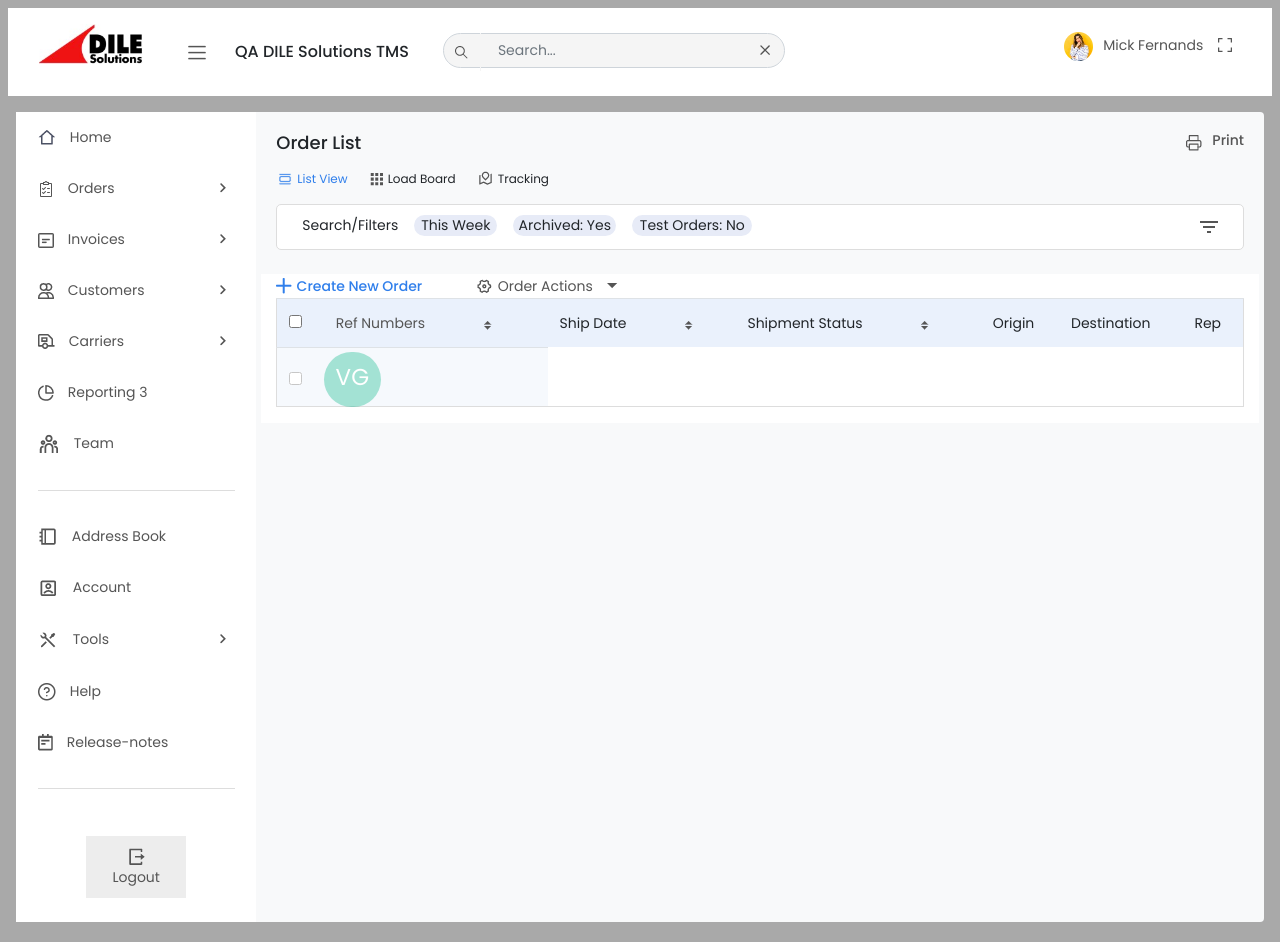
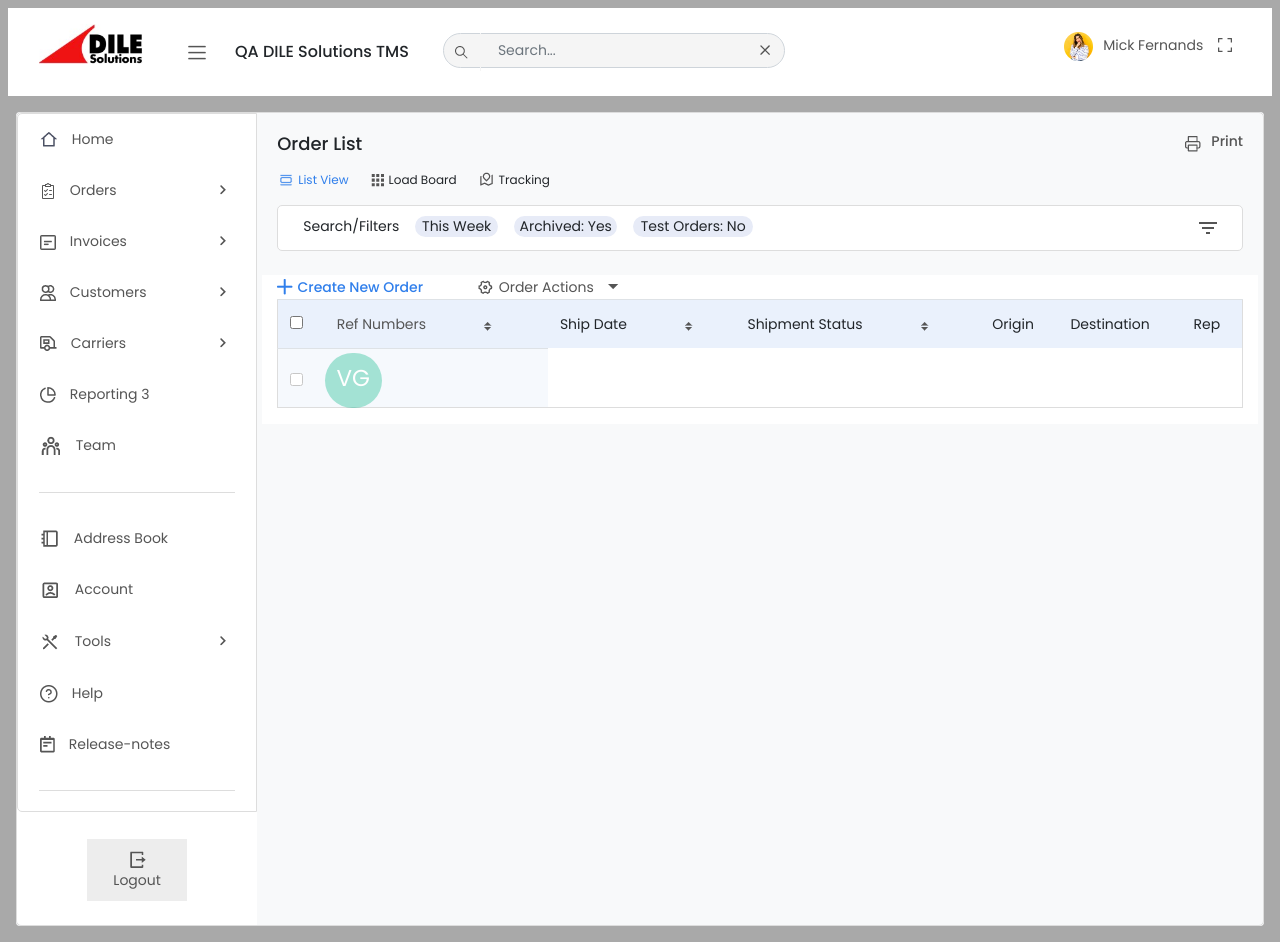
Before and after one commit to Maria-Celas/dile-stage-1, a plain HTML site: page dile-solutions/index.html in a window 1280 px wide. Drawn offline with nearby package versions, Linux system fonts and the light colour scheme; files that its build step writes are made by us from their sources; a script that the page names is missing; files whose address does not match are found by name.

Commit message:
Update style.scss

```diff
--- a/dile-solutions/style.scss
+++ b/dile-solutions/style.scss
@@ -1,40 +1,38 @@
 @import "https://fonts.googleapis.com/css?family=Poppins:300,400,500,600,700";
 // font styles
-$poppins : "Poppins", sans-serif;
-$lato : 'Lato', sans-serif;
+$poppins: "Poppins", sans-serif;
+$lato: "Lato", sans-serif;
 // font sizes
-$font-18 : 18px;
-$font-14 : 14px;
-$font-12 : 12px;
-$font-18 : 18px;
-$font-16 : 16px;
-$font-23 : 23px;
+$font-18: 18px;
+$font-14: 14px;
+$font-12: 12px;
+$font-18: 18px;
+$font-16: 16px;
+$font-23: 23px;
 // color
-$color-1 : #FFFFFF;
-$color-2 : #F8F9FA;
-$color-3 : #D1D5DF80;
-$color-4 : #DDDDDD;
-$color-5 : #000000;
-$color-6 : #555555;
-$color-7 : #307FEB;
-$color-8 : #E7EBF7;
-$color-9 : #EF1319;
-$color-10 : #EDEDED;
-$color-11 : #E6E6E6;
-$color-12 : #F5F5F5;
-$color-13 : #00000012;
-$color-14 : #EAF1FC;
-$color-15 : #D4D4D4;
-$color-16 : #FFF4F4;
-$color-17 : #F7A1A1;
-$color-18 : #DD4040;
-$color-19 : #A9A9A9;
-$color-20 : #1CB995;
-$color-21 : #707070;
-$color-22 : #BBD4F7;
-$color-23 : #F2F2F2;
-
-
+$color-1: #ffffff;
+$color-2: #f8f9fa;
+$color-3: #d1d5df80;
+$color-4: #dddddd;
+$color-5: #000000;
+$color-6: #555555;
+$color-7: #307feb;
+$color-8: #e7ebf7;
+$color-9: #ef1319;
+$color-10: #ededed;
+$color-11: #e6e6e6;
+$color-12: #f5f5f5;
+$color-13: #00000012;
+$color-14: #eaf1fc;
+$color-15: #d4d4d4;
+$color-16: #fff4f4;
+$color-17: #f7a1a1;
+$color-18: #dd4040;
+$color-19: #a9a9a9;
+$color-20: #1cb995;
+$color-21: #707070;
+$color-22: #bbd4f7;
+$color-23: #f2f2f2;
 
 body {
   font-family: "Poppins", sans-serif;
@@ -83,6 +81,8 @@ li {
   display: flex;
   width: 100%;
   align-items: stretch;
+  border: 1px solid #dddddd;
+  border-radius: 5px;
 }
 
 #sidebar {
@@ -90,6 +90,9 @@ li {
   margin-left: 0rem;
   background: #ffffff;
   transition: margin 0.3s;
+  // border: 1px solid #dddddd;
+  border-radius: 5px 0px 0px 5px;
+  opacity: 1;
 }
 
 #sidebar.toggled {
@@ -103,6 +106,9 @@ li {
   flex-direction: column;
   color: #555555;
   font-size: 14px;
+  border: 1px solid #dddddd;
+  border-radius: 5px 0px 0px 5px;
+  opacity: 1;
 }
 
 .sidebar-menu li {
@@ -117,7 +123,7 @@ li {
   position: relative;
 }
 
-li.have-children ul li a img{
+li.have-children ul li a img {
   margin: 0 10px 0 0;
 }
 
@@ -269,16 +275,16 @@ span.scan {
 .order-heading {
   font-size: 18px;
 }
-.print{
+.print {
   display: flex;
   justify-content: flex-end;
   font-size: 14px;
   font-weight: normal;
 }
-.print-icon{
+.print-icon {
   margin: 0 10px 0 0;
 }
-.print h6{
+.print h6 {
   font-size: 14px;
   color: #555555;
 }
```
